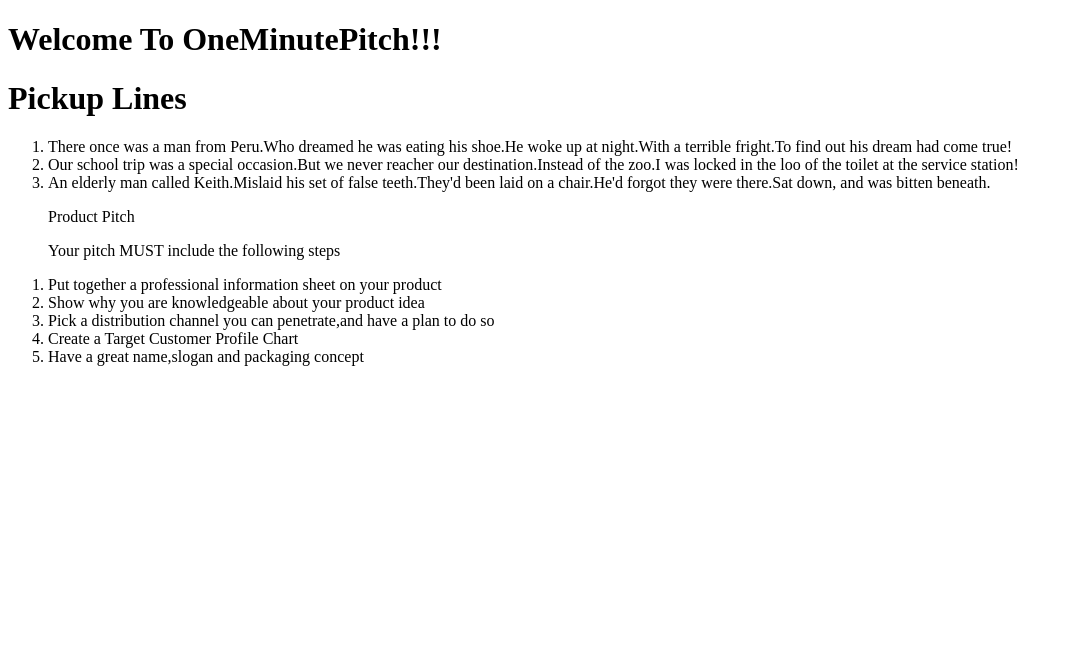
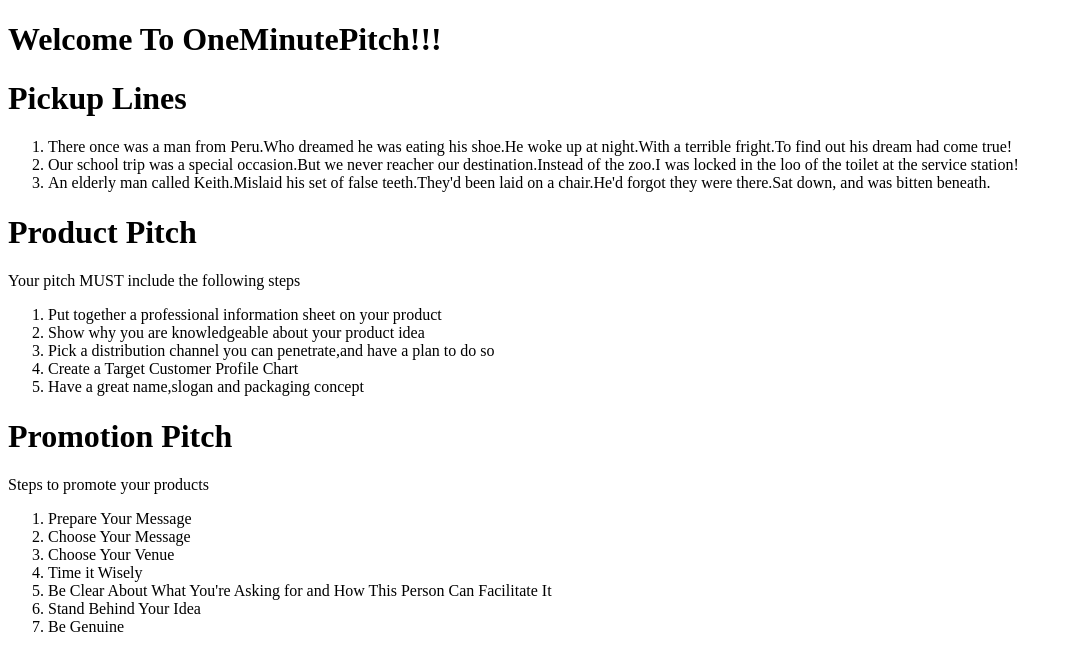
Before and after one commit to YVONNEANYANGO/Pitch, a Flask app: page / in a window 1280 px wide. Shown: the top 671 px of the page, without its empty margins (0-1072 px from the left). Run offline with Flask 2, Linux system fonts and the light colour scheme; some libraries are stand-ins or nearby versions.

Commit message:
add promotion pitch to the application

```diff
--- a/app/templates/index.html
+++ b/app/templates/index.html
@@ -1,7 +1,6 @@
 <!-- <h1> {{ message }} </h1> -->
 <!DOCTYPE html>
   <html>
-
     <head>
         <meta charset="utf-8">
         {% if title %}
@@ -12,6 +11,7 @@
     </head>
 
   <body>
+    <div class="container">
         <h1> {{ message }} </h1>
         <h1>Pickup Lines</h1>
           <ol>
@@ -19,15 +19,28 @@
             <li>Our school trip was a special occasion.But we never reacher our destination.Instead of the zoo.I was locked in the loo of the toilet at the service station!</li>
             <li>An elderly man called Keith.Mislaid his set of false teeth.They'd been laid on a chair.He'd forgot they were there.Sat down, and was bitten beneath.</li>
           </ol>
+
+        <h1>Product Pitch</h1>
+        <p>Your pitch MUST include the following steps</p>
           <ol>
-<p>Product Pitch</p>
-<p>Your pitch MUST include the following steps</p>
             <li>Put together a professional information sheet on your product</li>
             <li>Show why you are knowledgeable about your product idea</li>
             <li>Pick a distribution channel you can penetrate,and have a plan to do so</li>
             <li>Create a Target Customer Profile Chart</li>
             <li>Have a great name,slogan and packaging concept</li>
           </ol>
+        <h1>Promotion Pitch</h1>
+        <p>Steps to promote your products</p>
+          <ol>
+            <li>Prepare Your Message</li>
+            <li>Choose Your Message</li>
+            <li>Choose Your Venue</li>
+            <li>Time it Wisely</li>
+            <li>Be Clear About What You're Asking for and How This Person Can Facilitate It</li>
+            <li>Stand Behind Your Idea</li>
+            <li>Be Genuine</li>
+          </ol>
+    </div>
   </body>
 
 </html>
```
Lines whose indentation alone changed are shown as unchanged.
